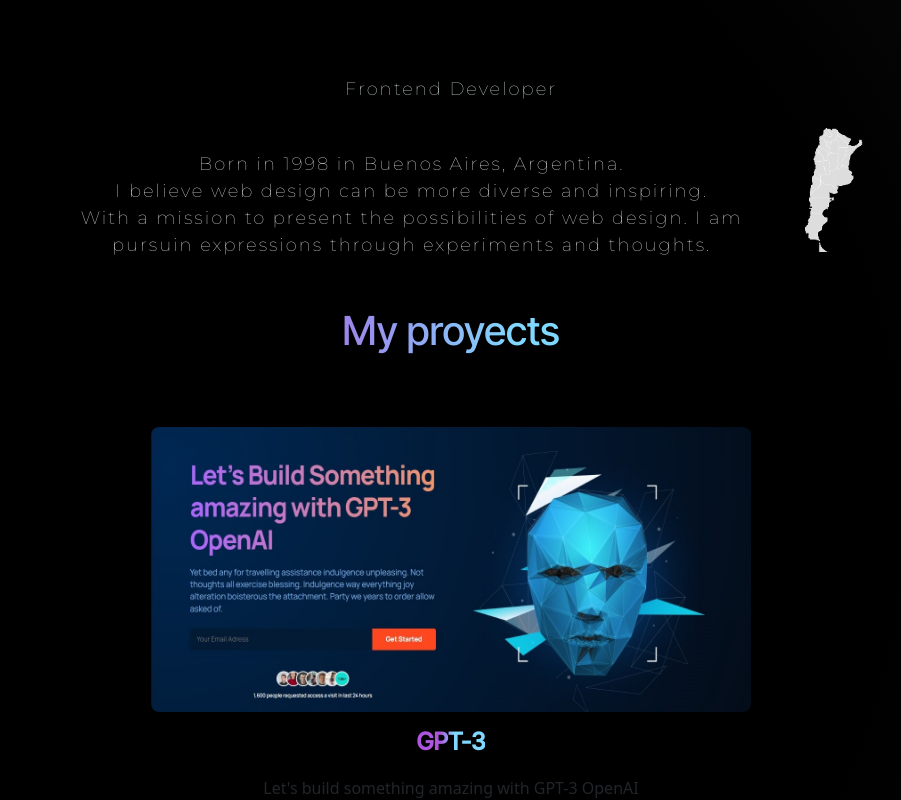
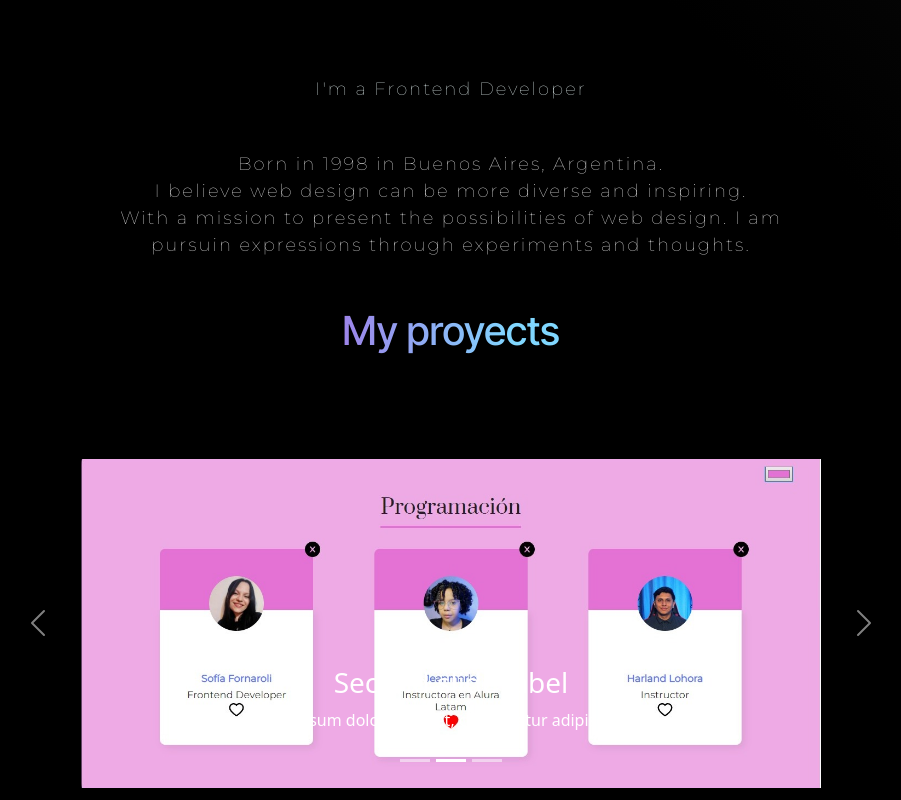
Before and after one commit to Sofia0101/portfolio1, a React (Create React App) app in the folder p5aholic.me/: page / in a window 1280 px wide. Shown: the part 324-1124 px from the top of the page, without its empty margins (189-1090 px from the left). Built offline with nearby package versions, Linux system fonts and the light colour scheme; a web font is replaced by a local one.

Commit message:
varios cambios

```diff
--- a/p5aholic.me/src/App.js
+++ b/p5aholic.me/src/App.js
@@ -6,6 +6,7 @@
 import "./css/contact.css";
 import "./css/icons.css";
 import "./css/proyects.css";
+import "./css/carousel.css"
 
 import "bootstrap/dist/css/bootstrap.min.css";
 import Header from "./components/header";
@@ -21,12 +22,11 @@
       <section className="back__img">
         <div>
           <Navi />
-          {/* <UncontrolledExample /> */}
-
           <Header />
           <main className="content" id="Content" data-scroll="area"></main>
           <div className="content_inner" data-scroll="target"></div>
           <Aboutme />
+          <UncontrolledExample />
           <Proyects />
           <Info />
         </div>
--- a/p5aholic.me/src/components/aboutme.jsx
+++ b/p5aholic.me/src/components/aboutme.jsx
@@ -9,7 +9,7 @@
           the possibilities of web design. I am pursuin
           expressions through experiments and thoughts. <br />
         </p>
-        <img className="arg__imagen" src={argentina} alt="Argentina" />
+        {/* <img className="arg__imagen" src={argentina} alt="Argentina" /> */}
       </div>
       <div className="myproyects_title">
         <h1>My proyects</h1>
--- a/p5aholic.me/src/components/header.jsx
+++ b/p5aholic.me/src/components/header.jsx
@@ -3,7 +3,7 @@
         <header className="siteHeader" id="SiteHeader">
       <div className="Header__t">
         <h1 className="siteHeader_title">Hi, I'm <br /> Sofía Fornaroli.</h1>
-        <p className="siteHeader_label">Frontend Developer</p>
+        <p className="siteHeader_label">I'm a Frontend Developer</p>
         </div>
 
         </header>
--- a/p5aholic.me/src/components/slides.jsx
+++ b/p5aholic.me/src/components/slides.jsx
@@ -1,14 +1,18 @@
-import Carousel from 'react-bootstrap/Carousel';
-import Image from 'react-bootstrap/Image';
-import Imagen32 from '../img/insta.png';
+import Carousel from "react-bootstrap/Carousel";
+import Image from "react-bootstrap/Image";
+import Imagengpt3 from "../img/imagenGpt3.jpeg";
+import ImagenApeperia from "../img/apeperia.jpeg";
+import ImagenOrg from "../img/org.jpeg";
 
 function UncontrolledExample() {
+
   return (
+    <div className="carousel">
     <Carousel>
       <Carousel.Item>
         <Image
           className="d-block w-100"
-src="https://media.geeksforgeeks.org/wp-content/uploads/20210425122716/1-300x115.png"
+          src={Imagengpt3}
           alt="Image Two"
         />
         <Carousel.Caption>
@@ -17,24 +21,22 @@
         </Carousel.Caption>
       </Carousel.Item>
       <Carousel.Item>
-         <img
+        <Image
           className="d-block w-100"
-src="https://media.geeksforgeeks.org/wp-content/uploads/20210425122716/1-300x115.png"
+          src={ImagenOrg}
           alt="Image Two"
         />
-        {/* <ExampleCarouselImage text="Second slide" /> */}
         <Carousel.Caption>
           <h3>Second slide label</h3>
           <p>Lorem ipsum dolor sit amet, consectetur adipiscing elit.</p>
         </Carousel.Caption>
       </Carousel.Item>
       <Carousel.Item>
-                <img
+        <Image
           className="d-block w-100"
-src="https://media.geeksforgeeks.org/wp-content/uploads/20210425122716/1-300x115.png"
+          src={ImagenApeperia}
           alt="Image Two"
         />
-        {/* <Imagen32 text="Third slide" /> */}
         <Carousel.Caption>
           <h3>Third slide label</h3>
           <p>
@@ -43,6 +45,7 @@
         </Carousel.Caption>
       </Carousel.Item>
     </Carousel>
+    </div>
   );
 }
 
--- /dev/null
+++ b/p5aholic.me/src/css/carousel.css
@@ -0,0 +1,9 @@
+.carousel{
+    /* width: 770px; */
+    width: 100%;
+    /* padding: 3rem; */
+    justify-content: center;
+    display: flex;
+    padding: 0 12%;
+    margin: 3rem 0;
+}
--- a/p5aholic.me/src/css/proyects.css
+++ b/p5aholic.me/src/css/proyects.css
@@ -34,8 +34,9 @@
   align-items: center;
   font-family: "Inter Tight", sans-serif;
   font-weight: 800;
-  background: #80d7ff;
-  background: linear-gradient(to left, #80d7ff 45%, #ad56dd 66%);
+  background: whitesmoke;
+  /* background: #80d7ff; */
+  /* background: linear-gradient(to left, #80d7ff 45%, #ad56dd 66%); */
   background-clip: text;
   -webkit-text-fill-color: transparent;
 }
```
Lines whose indentation alone changed are shown as unchanged.
